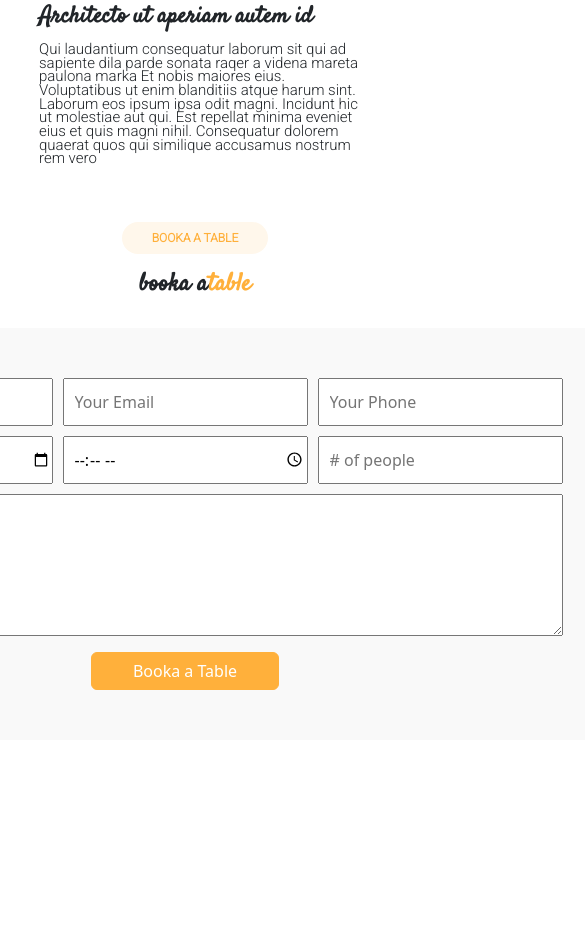
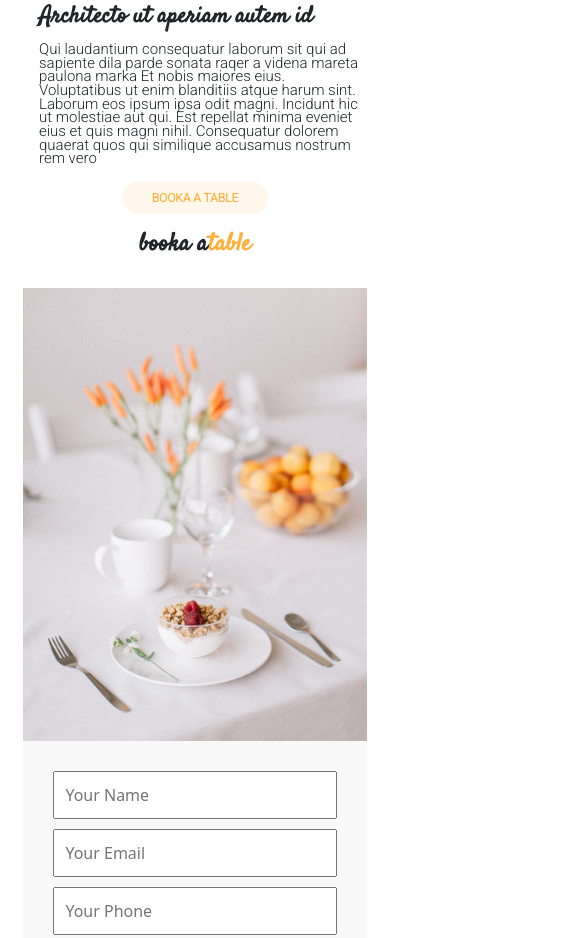
Before and after one commit to Hamza-Abouelwahab/hamza_abouelwahab_Final_Projeft_HTML_CSS, a website: page index.html in a window 390 px wide. Shown: the part 4202-5140 px from the top of the page, 585 px wide, since content can reach past the window. Before the commit the page ends 4942 px from the top, so only its background shows below. Drawn offline with nearby package versions, Linux system fonts and the light colour scheme; a web font is replaced by a local one.

Commit message:
add : add responsive mobile booka a table

```diff
--- a/index.html
+++ b/index.html
@@ -357,19 +357,19 @@
     </section>
 
     <!-- ! section booka a table -->
-    <section class="booka-table d-flex flex-column align-items-center ps-10 pe-10 pt-4">
+    <section class="booka-table d-flex  flex-column align-items-center ps-10 pe-10 pt-4">
         <div><p class="badge bg-lightorange text-orange text-uppercase pt-1 pb-1 ps-3 pe-3 rounded-5">booka a table</p></div>
         <div class="pb-2"><h2>booka a<span class="text-orange">table</span></h2></div>
-        <div class="d-flex gap-1 bg-booka">
-            <div class="left"><img class="w-100 h-100" src="./public/images/reservation.jpg" alt=""></div>
+        <div class="booka d-lg-flex gap-1 align-items-center bg-booka">
+            <div class="left"><img class="w-100 " src="./public/images/reservation.jpg" alt=""></div>
             <div class="right">
-                <form action="" class="d-flex flex-column gap-1 mt-5 mb-5 me-3">
-                    <div class="d-flex  gap-1">
-                        <input type="text" placeholder="your name" class="text-capitalize ps-1  pt-1 pb-1">
-                        <input type="email" placeholder="your email" class="text-capitalize  ps-1  pt-1 pb-1">
-                        <input type="tel" placeholder="your phone" class="text-capitalize  ps-1  pt-1 pb-1">
+                <form action="" class="d-flex flex-column gap-1 pt-3 ms-3 me-3">
+                    <div class="putat d-flex  gap-1">
+                        <input type="text" placeholder="your name" class="text-capitalize w-100 ps-1 pt-1 pb-1">
+                        <input type="email" placeholder="your email" class="text-capitalize w-100  ps-1  pt-1 pb-1">
+                        <input type="tel" placeholder="your phone" class="text-capitalize w-100 ps-1  pt-1 pb-1">
                     </div>
-                    <div class="d-flex gap-1">
+                    <div class="putat d-flex gap-1">
                         <input  type="date" class=" w-100 ps-1  pt-1 pb-1">
                         <input  type="time" class=" w-100 ps-1  pt-1 pb-1">
                         <input  type="number" placeholder="# of people" class=" w-100 ps-1  pt-1 pb-1">
@@ -377,7 +377,7 @@
                     <div class="">
                         <textarea class="text-capitalize ps-1  pt-1 pb-1 w-100" rows="5px" name="message" placeholder="Message" id=""></textarea>
                     </div>
-                    <div class="d-flex justify-content-center"><div class="btn btn-orange text-white w-25 text-center" type="submit">Booka a Table</div></div>
+                    <div class="putat d-flex justify-content-center"><div class="btn btn-orange text-white w-50 text-center" type="submit">Booka a Table</div></div>
                 </form>
             </div>
         </div>
--- a/src/sass/modules/home/_main.scss
+++ b/src/sass/modules/home/_main.scss
@@ -345,6 +345,10 @@
             }
         }
     }
+    // ! booka-table
+    .booka-table{
+
+    }
 }
 @media  (max-width:480px){
         // ! section about
@@ -416,6 +420,21 @@
         }
     }
     }
-
+    // ! booka-table
+    .booka-table{
+        padding: 0 6vw 0 6vw !important;
+        .booka{
+            form{
+                .putat{
+                    display: flex;
+                    flex-direction: column;
+                    align-items: center;
+                    input{
+                        width: 100;
+                    }
+                }
+            }
+        }
+    }
 
 }
```
Also changed, not shown: public/css/app.css, 1 other file.
